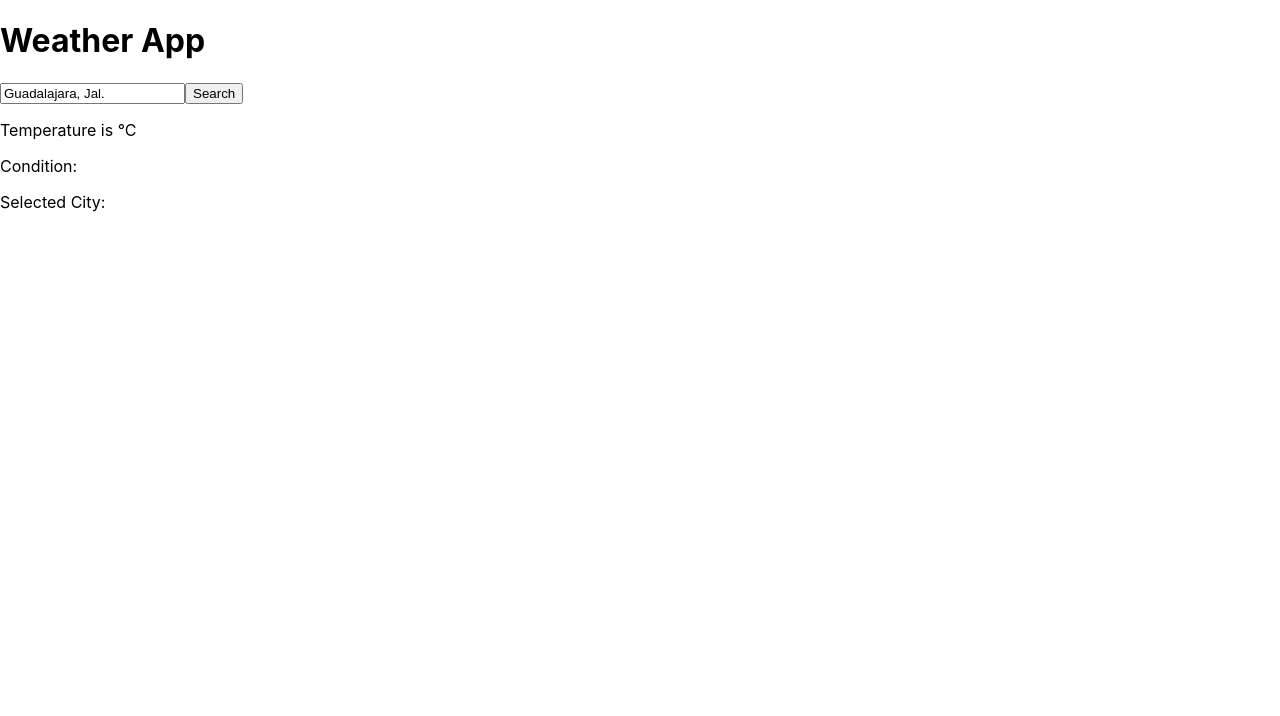
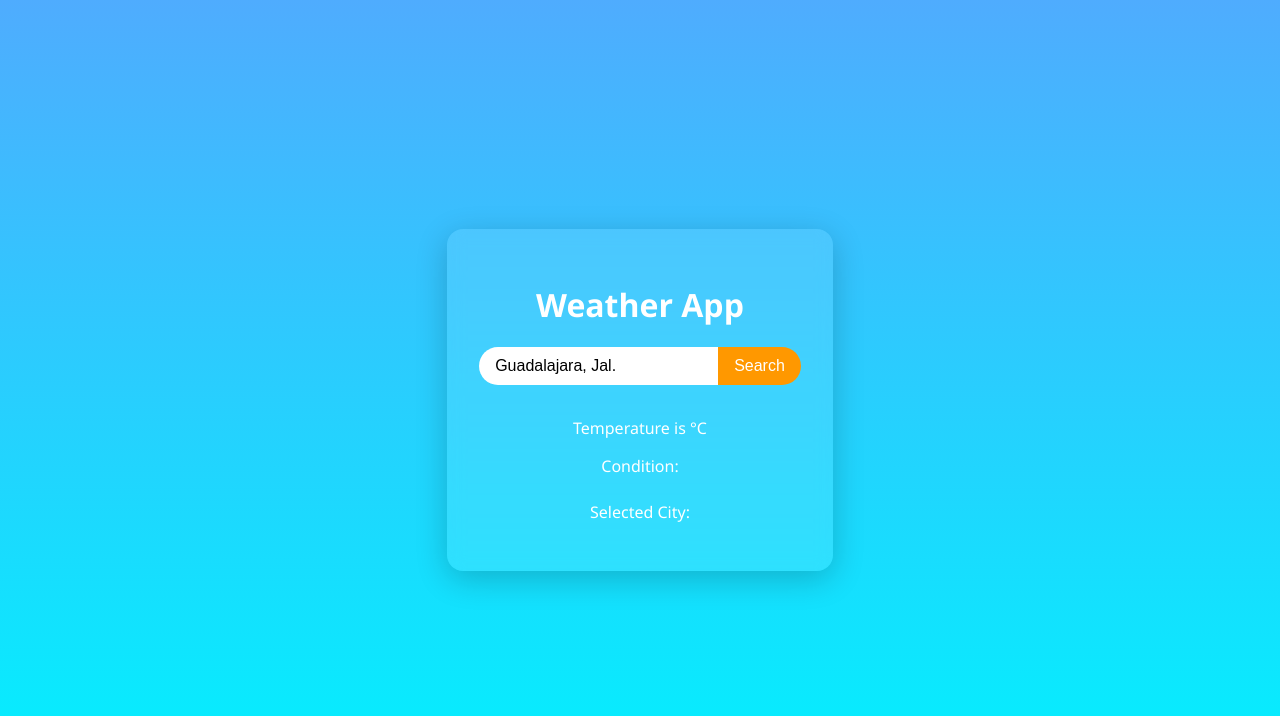
Before and after one commit to AlfaLex505/weather-app, a React (Create React App) app: page / in a window 1280 px wide. Shown: the top 716 px of the page. Built offline with nearby package versions, Linux system fonts and the light colour scheme; no server answers.

Commit message:
Add the design for the app

```diff
--- a/src/App.css
+++ b/src/App.css
@@ -1,38 +1,75 @@
-.App {
-  text-align: center;
+body {
+  margin: 0;
+  font-family: 'Segoe UI', Tahoma, Geneva, Verdana, sans-serif;
+  background: linear-gradient(to bottom, #4facfe, #00f2fe);
+  color: #fff;
+  display: flex;
+  justify-content: center;
+  align-items: center;
+  min-height: 100vh;
 }
 
-.App-logo {
-  height: 40vmin;
-  pointer-events: none;
+.app-container {
+  background: rgba(255, 255, 255, 0.1);
+  border-radius: 16px;
+  padding: 2rem;
+  box-shadow: 0 8px 32px rgba(0, 0, 0, 0.2);
+  text-align: center;
+  backdrop-filter: blur(8px);
 }
 
-@media (prefers-reduced-motion: no-preference) {
-  .App-logo {
-    animation: App-logo-spin infinite 20s linear;
-  }
+.search-bar {
+  display: flex;
+  justify-content: center;
+  margin-bottom: 1.5rem;
 }
 
-.App-header {
-  background-color: #282c34;
-  min-height: 100vh;
+.search-bar input {
+  padding: 0.6rem 1rem;
+  border-radius: 25px 0 0 25px;
+  border: none;
+  outline: none;
+  font-size: 1rem;
+  flex: 1;
+  min-width: 200px;
+}
+
+.search-bar button {
+  padding: 0.6rem 1rem;
+  border-radius: 0 25px 25px 0;
+  border: none;
+  background-color: #ff9800;
+  color: white;
+  font-size: 1rem;
+  cursor: pointer;
+  transition: background 0.3s;
+}
+
+.search-bar button:hover {
+  background-color: #e68900;
+}
+
+.weather-display {
   display: flex;
   flex-direction: column;
   align-items: center;
-  justify-content: center;
-  font-size: calc(10px + 2vmin);
-  color: white;
 }
 
-.App-link {
-  color: #61dafb;
+.weather-display img {
+  width: 100px;
+  height: 100px;
 }
 
-@keyframes App-logo-spin {
-  from {
-    transform: rotate(0deg);
-  }
-  to {
-    transform: rotate(360deg);
-  }
+.weather-display p {
+  margin: 0.5rem 0;
 }
+
+.weather-display .temperature {
+  font-size: 2.5rem;
+  font-weight: bold;
+}
+
+.weather-display .condition {
+  font-size: 1.2rem;
+  text-transform: capitalize;
+}
--- a/src/App.js
+++ b/src/App.js
@@ -40,7 +40,7 @@ function App() {
   };
 
   return (
-    <div>
+    <div className='app-container'>
       <h1>Weather App</h1>
       <SearchBar onSearch={handleSearch}/>
       <WeatherDisplay
--- a/src/components/searchBar.js
+++ b/src/components/searchBar.js
@@ -1,5 +1,6 @@
 import React from "react";
 import { useState } from "react";
+
 
 const SearchBar = ({ onSearch }) => {
     const [inputValue, setInputValue] = useState("Guadalajara, Jal.");
@@ -11,7 +12,7 @@ const SearchBar = ({ onSearch }) => {
     };
 
     return(
-    <div>
+    <div className="search-bar">
         <input
         type="text"
         className="search-input"
```
